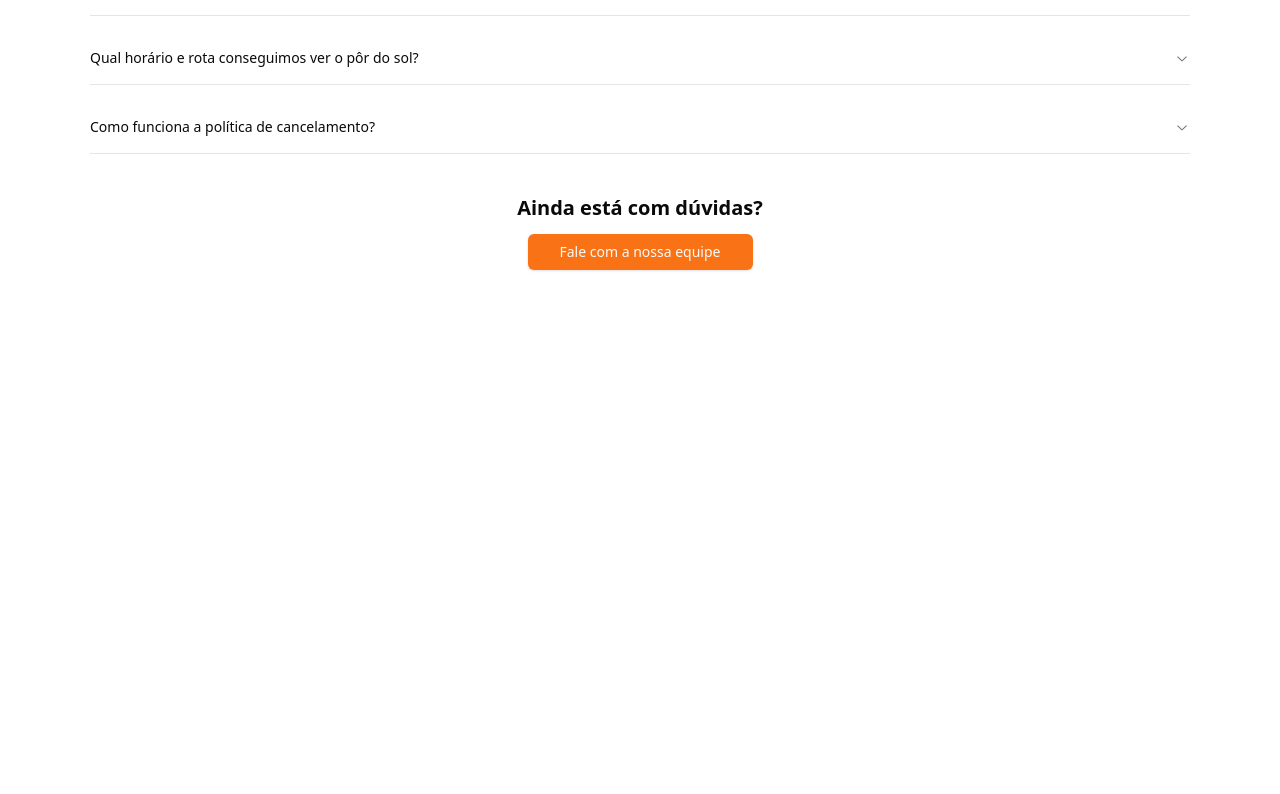
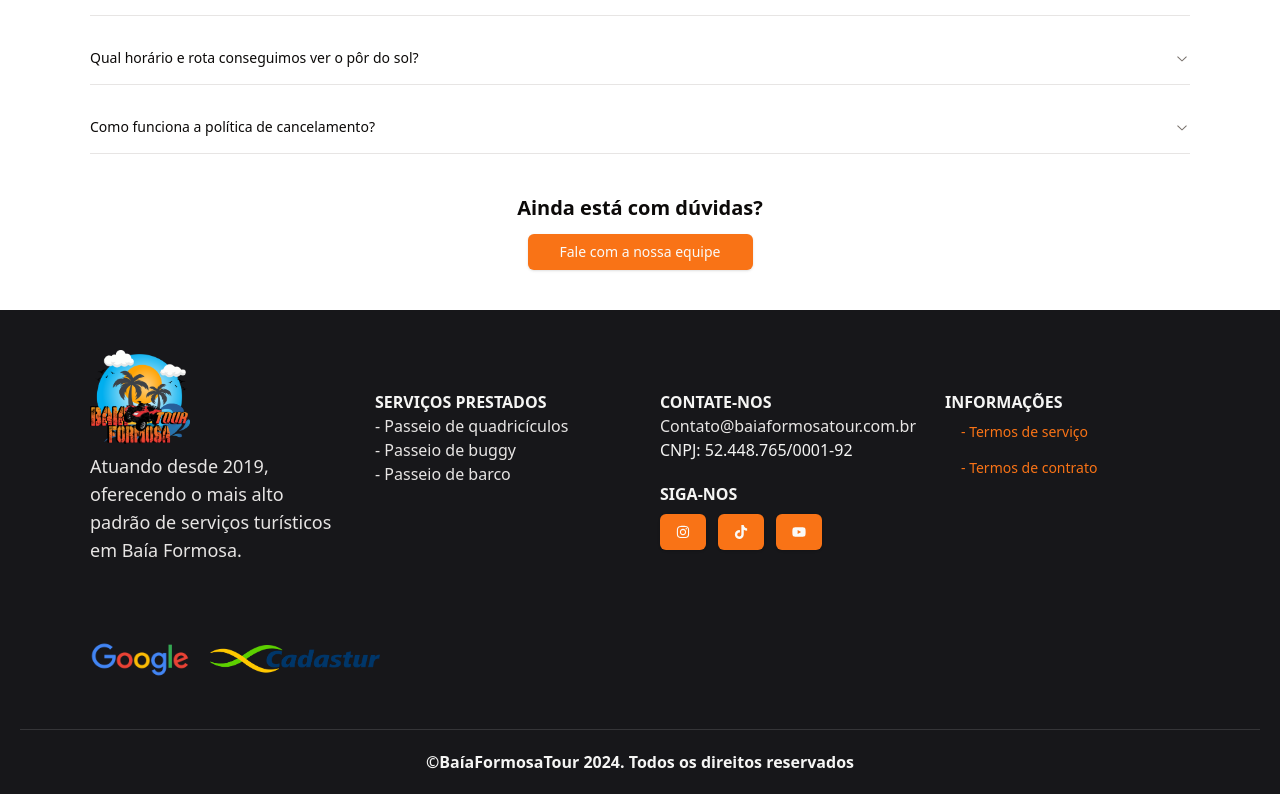
Before and after one commit to JasielLeal/baiaformosatour, a React (Vite) app: page / in a window 1280 px wide. Shown: the part 2255-3049 px from the top of the page. Before the commit the page ends 2565 px from the top, so only its background shows below. Built offline with nearby package versions, Linux system fonts and the light colour scheme.

Commit message:
adição do footer

```diff
--- /dev/null
+++ b/src/components/Footer.tsx
@@ -0,0 +1,110 @@
+
+import logo from '../../public/logo.png'
+import { Button } from "./ui/button";
+
+import google from '../../public/google.png'
+import {
+    Dialog,
+    DialogContent,
+    DialogDescription,
+    DialogHeader,
+    DialogTrigger,
+} from "@/components/ui/dialog"
+
+import cadastur from '../../public/casdastur.png'
+import certificado from '../../public/certificado.jpg'
+import { FaInstagram, FaTiktok, FaYoutube } from "react-icons/fa";
+import { Link } from 'react-router-dom';
+export function Footer() {
+    return (
+        <div className="px-5 pt-10 bg-[#17171a] flex-col justify-center items-center">
+            <div className="flex justify-center flex-col items-center">
+                <div className="">
+                    <div className="md:grid grid-cols-2 gap-10 lg:grid-cols-4 pb-10 max-w-[1100px]">
+                        <div>
+                            <img src={logo} alt="logo do site" width={100} />
+                            <h1 className="text-input font-medium text-lg mt-2">Atuando desde 2019, oferecendo o mais alto padrão de serviços turísticos em Baía Formosa.</h1>
+                        </div>
+
+                        <div className="mt-20 lg:mt-10">
+                            <h1 className="font-semibold text-accent uppercase">Serviços prestados</h1>
+                            <p className="text-input text-medium"> - Passeio de quadricículos</p>
+                            <p className="text-input text-medium">- Passeio de buggy</p>
+                            <p className="text-input text-medium"> - Passeio de barco</p>
+                        </div>
+
+                        <div className="mt-10 pb-10">
+                            <h1 className="font-semibold text-accent uppercase">Contate-nos</h1>
+                            <p className="text-input text-medium">Contato@baiaformosatour.com.br</p>
+                            <p className="text-accent">CNPJ: 52.448.765/0001-92</p>
+                            <h1 className="font-semibold text-accent uppercase mt-5">Siga-nos</h1>
+                            <div className="flex gap-3 mt-2">
+                                <Button asChild>
+                                    <Link to='https://www.instagram.com/baiaformosatour/' target="_blank">
+                                        <FaInstagram />
+                                    </Link>
+                                </Button>
+                                <Button asChild>
+                                    <Link to='https://www.tiktok.com/@baiaformosatour?ug_source=op.auth&ug_term=Linktr.ee&utm_source=awyc6vc625ejxp86&utm_campaign=tt4d_profile_link&_r=1' target="_blank">
+                                        <FaTiktok />
+                                    </Link>
+                                </Button>
+                                <Button asChild>
+                                    <Link to='https://www.youtube.com/@baiaformosatour' target="_blank">
+                                        <FaYoutube />
+                                    </Link>
+                                </Button>
+                            </div>
+
+
+                        </div>
+
+                        <div className="w-full mt-10">
+                            <h1 className="font-semibold text-accent uppercase">Informações</h1>
+
+                            <div className="flex flex-col pb-10 justify-start">
+                                <Button variant={'link'} asChild className='flex justify-start'>
+                                    <Link to='/' >
+                                        - Termos de serviço
+                                    </Link>
+                                </Button>
+                                <Button variant={'link'} asChild className='flex justify-start'>
+                                    <Link to='/' target="_blank" >
+                                        - Termos de contrato
+                                    </Link>
+                                </Button>
+                            </div>
+                        </div>
+                    </div>
+
+                    <div className="flex gap-5 mb-10 items-center">
+                        <div>
+                            <Link to='https://www.google.com/maps/place/Passeios+em+Ba%C3%ADa+Formosa+de+Quadriciclo+e+Buggy-+Ba%C3%ADa+Formosa+tour/@-6.3694837,-35.0027684,17z/data=!4m14!1m7!3m6!1s0x7b29d1999773fc5:0x9dc64592cc02eb0!2sPasseios+em+Ba%C3%ADa+Formosa+de+Quadriciclo+e+Buggy-+Ba%C3%ADa+Formosa+tour!8m2!3d-6.3694837!4d-35.0027684!16s%2Fg%2F11fm3wgqvd!3m5!1s0x7b29d1999773fc5:0x9dc64592cc02eb0!8m2!3d-6.3694837!4d-35.0027684!16s%2Fg%2F11fm3wgqvd?entry=ttu' className="flex flex-col " target="_blank">
+                                <img src={google} alt="logo do google" width={100} />
+                            </Link>
+                        </div>
+                        <div className="">
+                            <Dialog>
+                                <DialogTrigger asChild className="cursor-pointer">
+                                    <img src={cadastur} alt="logo do cadastur" width={170} />
+                                </DialogTrigger>
+                                <DialogContent>
+                                    <DialogHeader>
+                                        <DialogDescription>
+                                            <img src={certificado} alt="logo do cadastur" />
+                                        </DialogDescription>
+                                    </DialogHeader>
+                                </DialogContent>
+                            </Dialog>
+                        </div>
+
+                    </div>
+
+                </div>
+                <div className="flex justify-center text-accent pt-5 pb-5 border-[#ffffff21] border-t bg-[#17171a] font-semibold items-center w-full">
+                    <h1 className="text-center">©BaíaFormosaTour 2024. Todos os direitos reservados</h1>
+                </div>
+            </div>
+        </div>
+    )
+}
--- a/src/pages/Home.tsx
+++ b/src/pages/Home.tsx
@@ -1,5 +1,6 @@
 import { Duvidas } from "@/components/Duvidas";
 import { FeedBack } from "@/components/FeedBack";
+import { Footer } from "@/components/Footer";
 import { Hero } from "@/components/Hero";
 import { NavBar } from "@/components/NavBar";
 import { NavMobile } from "@/components/NavMobile";
@@ -15,6 +16,7 @@ export function Home() {
             <Sobre />
             <FeedBack/>
             <Duvidas/>
+            <Footer/>
         </>
     )
 }
```
Also changed, not shown: public/casdastur.png (added), public/certificado.jpg (added).
